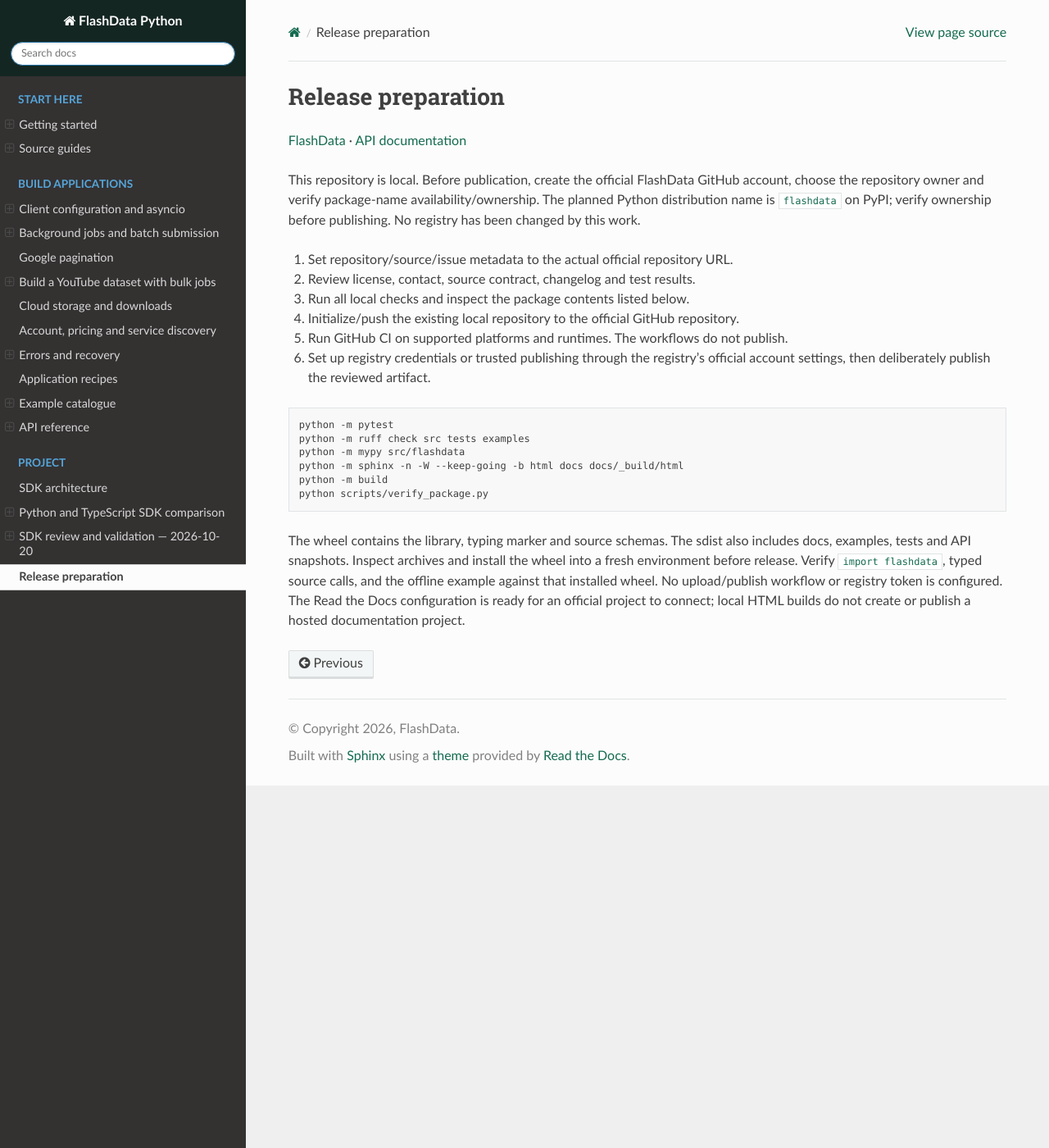
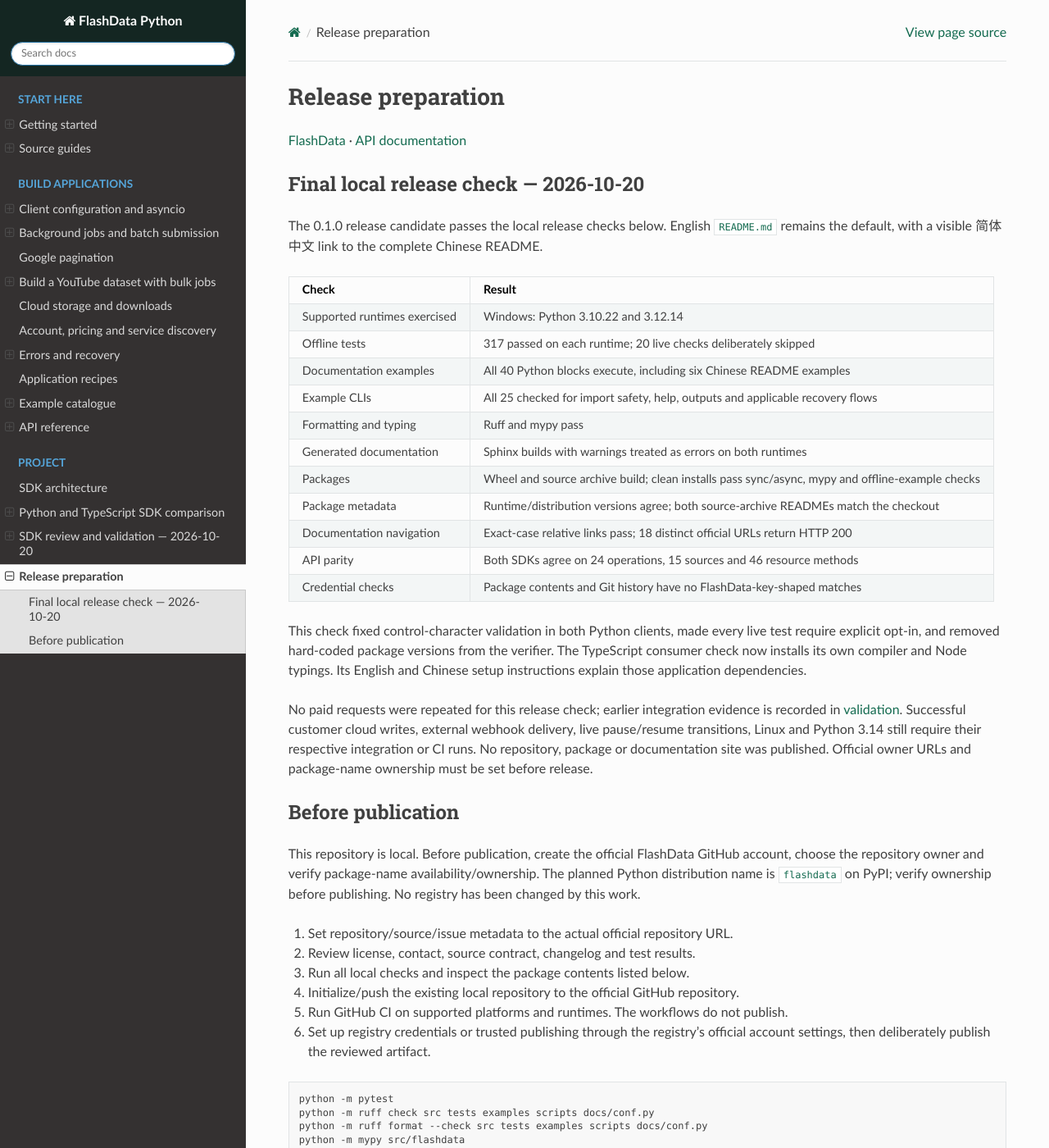
Before and after one commit to flashdatadev/flashdata-python, a Sphinx documentation site: the page built from docs/release.md, in a window 1280 px wide and 1400 px high. Shown: the whole window at 82% size. Built offline with Sphinx 7.4.7 and the Read the Docs theme 3.1.0, drawn with Linux system fonts in a browser that asks for light colours.

Commit message:
Complete local SDK release-readiness checks

````diff
--- a/docs/release.md
+++ b/docs/release.md
@@ -1,6 +1,38 @@
 # Release preparation
 
 [FlashData](https://flashdata.dev) · [API documentation](https://flashdata.dev/docs)
+
+## Final local release check — 2026-10-20
+
+The 0.1.0 release candidate passes the local release checks below. English `README.md`
+remains the default, with a visible 简体中文 link to the complete Chinese README.
+
+| Check | Result |
+| --- | --- |
+| Supported runtimes exercised | Windows: Python 3.10.22 and 3.12.14 |
+| Offline tests | 317 passed on each runtime; 20 live checks deliberately skipped |
+| Documentation examples | All 40 Python blocks execute, including six Chinese README examples |
+| Example CLIs | All 25 checked for import safety, help, outputs and applicable recovery flows |
+| Formatting and typing | Ruff and mypy pass |
+| Generated documentation | Sphinx builds with warnings treated as errors on both runtimes |
+| Packages | Wheel and source archive build; clean installs pass sync/async, mypy and offline-example checks |
+| Package metadata | Runtime/distribution versions agree; both source-archive READMEs match the checkout |
+| Documentation navigation | Exact-case relative links pass; 18 distinct official URLs return HTTP 200 |
+| API parity | Both SDKs agree on 24 operations, 15 sources and 46 resource methods |
+| Credential checks | Package contents and Git history have no FlashData-key-shaped matches |
+
+This check fixed control-character validation in both Python clients, made every live
+test require explicit opt-in, and removed hard-coded package versions from the verifier.
+The TypeScript consumer check now installs its own compiler and Node typings. Its
+English and Chinese setup instructions explain those application dependencies.
+
+No paid requests were repeated for this release check; earlier integration evidence is
+recorded in [validation](validation.md). Successful customer cloud writes, external
+webhook delivery, live pause/resume transitions, Linux and Python 3.14 still require
+their respective integration or CI runs. No repository, package or documentation site
+was published. Official owner URLs and package-name ownership must be set before release.
+
+## Before publication
 
 This repository is local. Before publication, create the official FlashData GitHub
 account, choose the repository owner and verify package-name availability/ownership.
@@ -17,7 +49,8 @@
 
 ```sh
 python -m pytest
-python -m ruff check src tests examples
+python -m ruff check src tests examples scripts docs/conf.py
+python -m ruff format --check src tests examples scripts docs/conf.py
 python -m mypy src/flashdata
 python -m sphinx -n -W --keep-going -b html docs docs/_build/html
 python -m build
--- a/docs/sdk-parity.md
+++ b/docs/sdk-parity.md
@@ -81,12 +81,12 @@
 
 ## Verification and release boundary
 
-The 2026-10-20 alignment checks passed locally on Windows with Python 3.12.14 and Node.js
-24.19.0:
+The 2026-10-20 alignment and final release checks passed locally on Windows with
+Python 3.10.22/3.12.14 and Node.js 22.0.0/24.19.0:
 
 | Verification | Python | TypeScript |
 | --- | --- | --- |
-| Offline tests | 307 passed; live checks skipped by default | 200 passed; live checks skipped by default |
+| Offline tests | 317 passed; live checks skipped by default | 200 passed; live checks skipped by default |
 | Executable documentation blocks | 40 Python blocks | 38 JavaScript/TypeScript blocks; typed blocks also compile |
 | Runnable examples | 25, including discovery and bulk downloads | 27, including typed and CommonJS examples |
 | Formatting and types | Ruff and mypy pass | Prettier and strict TypeScript pass |
--- a/pyproject.toml
+++ b/pyproject.toml
@@ -15,7 +15,7 @@
 classifiers = ["Programming Language :: Python :: 3", "Typing :: Typed", "Topic :: Software Development :: Libraries :: Python Modules"]
 
 [project.optional-dependencies]
-dev = ["pytest>=8,<10", "pytest-asyncio>=0.24,<2", "build>=1,<2", "ruff>=0.12,<1", "mypy>=1.15,<3", "types-jsonschema"]
+dev = ["pytest>=8,<10", "pytest-asyncio>=0.24,<2", "build>=1,<2", "ruff>=0.12,<1", "mypy>=1.15,<3", "types-jsonschema", "tomli>=2; python_version < '3.11'"]
 docs = ["sphinx>=7,<9", "myst-parser>=3,<5", "sphinx-rtd-theme>=2,<4"]
 
 [project.urls]
````
Also changed, not shown: CHANGELOG.md (+4 -0 lines), CONTRIBUTING.md (+2 -1 lines), README.md (+5 -1 lines), README.zh-CN.md (+2 -1 lines), docs/validation.md (+8 -6 lines), 5 other files.
